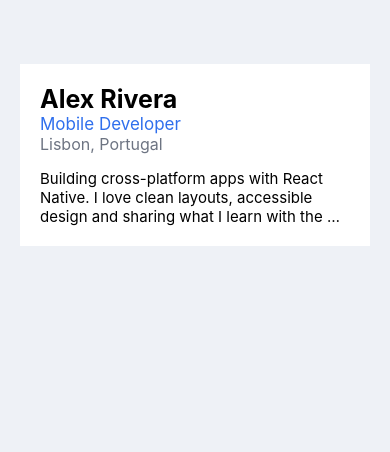
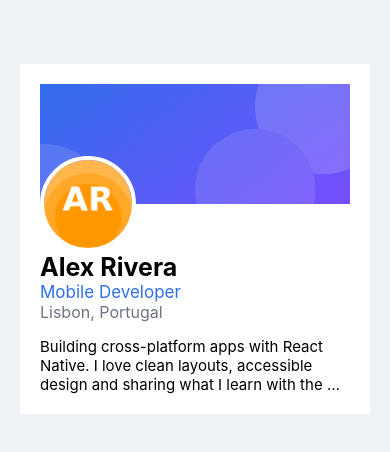
Before and after one commit to Mor4n/01-Practical-task-Components, a React Native app in the folder profile-card/: screen / in a window 390 px wide. Shown: the top 452 px of the page. Built offline with nearby package versions, Linux system fonts and the light colour scheme.

Commit message:
step 2: banner and avatar with Image

```diff
--- a/profile-card/App.js
+++ b/profile-card/App.js
@@ -20,6 +20,12 @@ export default function App() {
       {/* TODO STEP 1: build the card with View and Text (name, role, location, bio) */}
       <View style={styles.card}>
 
+      {/* TODO STEP 2: add the banner and the avatar with Image */}
+        <Image source={require('./assets/banner.png')} style={styles.banner} resizeMode='cover'/>
+
+        <Image source={require('./assets/avatar.png')} style={styles.avatar}/>
+
+
         <Text style={styles.name}>Alex Rivera</Text>
 
         <Text style={styles.role}>Mobile Developer</Text>
@@ -30,7 +36,8 @@ export default function App() {
 
 
       </View>
-      {/* TODO STEP 2: add the banner and the avatar with Image */}
+
+
       {/* TODO STEP 3: header row and stats row with Flexbox */}
       {/* TODO STEP 4: online badge, skill tags and action buttons (layout) */}
       {/* TODO STEP 5: polish the styles (colors, typography, shadow) */}
@@ -66,5 +73,20 @@ const styles = StyleSheet.create({
     fontSize: 15,
     marginTop: 15,
 
+  },
+  banner:{
+    width:'100%',
+    height: 120,
+  },
+  avatar:{
+    width:96,
+    height:96,
+    borderRadius: 100,
+    borderWidth: 4,
+    borderColor:"#ffffff",
+    marginTop:-48
   }
+
+
+
 });
```
